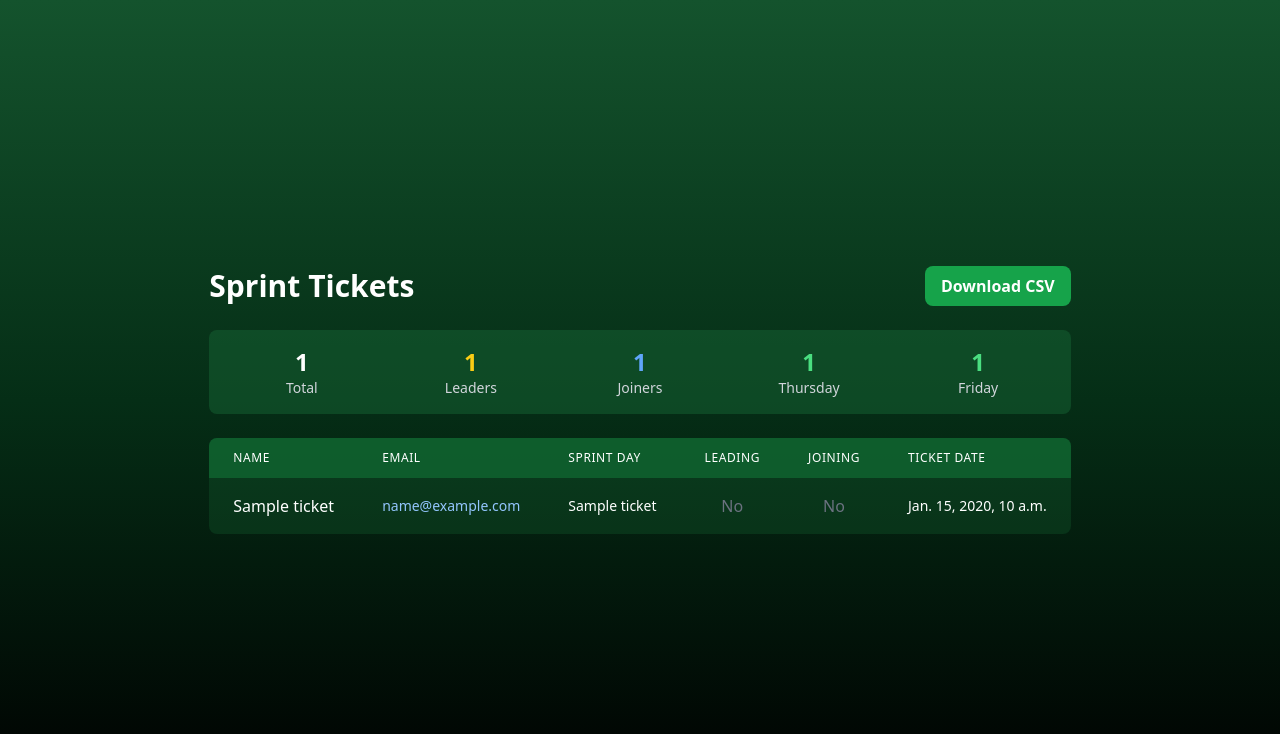
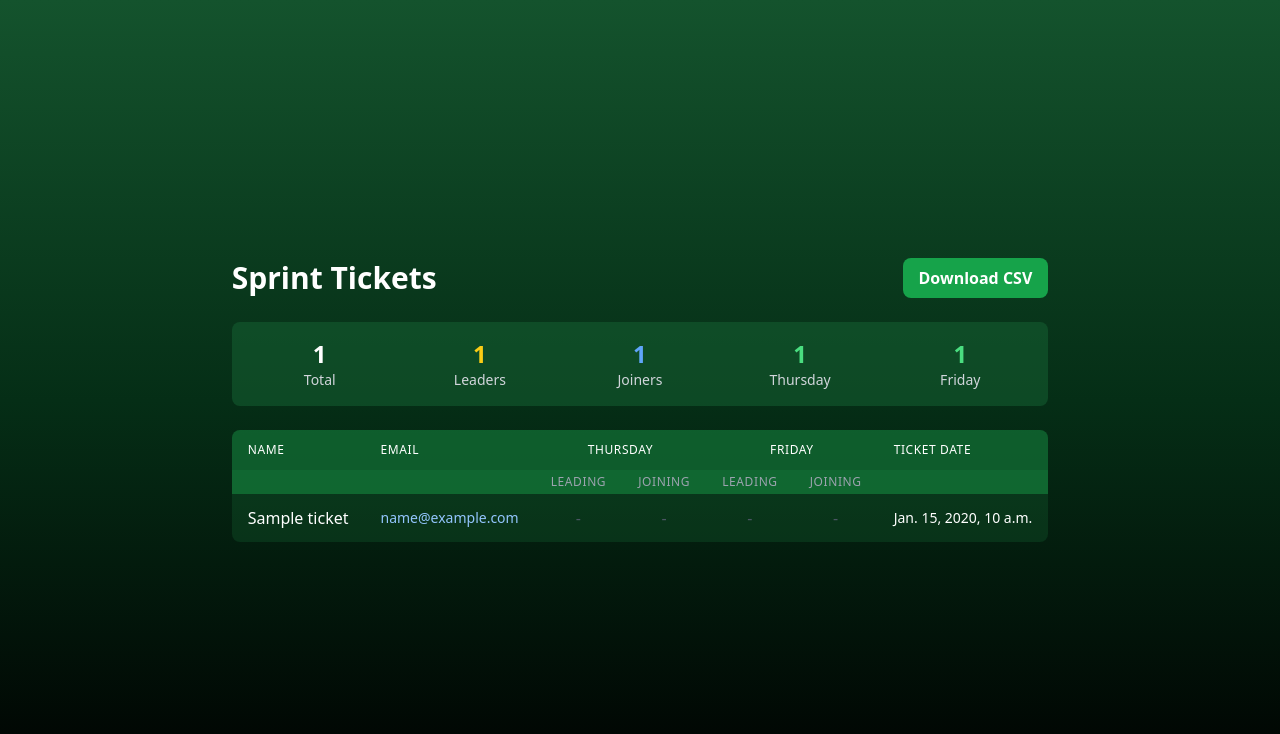
Before and after one commit to djangocon/djangoconus-automation, a Django app: template templates/titowebhooks/sprint_tickets.html in a window 1280 px wide. Shown: the top 734 px of the page. Run offline with Django 4.2, Linux system fonts and the light colour scheme; the template is opened without the code that fills it: most values are stand-ins (such as "Sample title", 1, 10 or a date in 2020); parts of the project's set-up code (start-up, migrations or seed data) failed here and were passed over; some libraries are stand-ins or nearby versions.

Commit message:
:sparkles: Consolidate sprint tickets to one row per person with Thursday/Friday columns
Deduplicate by email so each person appears once. Thursday and Friday
are now separate column groups showing Leading/Joining status for each
day. Dash shown when person isn't registered for that day. CSV export
updated to match.

```diff
--- a/templates/titowebhooks/sprint_tickets.html
+++ b/templates/titowebhooks/sprint_tickets.html
@@ -3,7 +3,7 @@
 {% block title %}Sprint Tickets - DjangoCon US Automation{% endblock %}
 
 {% block content %}
-    <div class="p-6 mx-auto max-w-6xl">
+    <div class="p-6 mx-auto max-w-7xl">
         <div class="flex justify-between items-center mb-6">
             <h1 class="text-3xl font-bold">Sprint Tickets</h1>
             <a href="?format=csv"
@@ -42,57 +42,85 @@
                 <table class="overflow-hidden w-full bg-green-800 bg-opacity-30 rounded-lg">
                     <thead class="bg-green-700 bg-opacity-50">
                         <tr>
-                            <th class="py-3 px-6 text-xs font-medium tracking-wider text-left uppercase">
+                            <th class="py-3 px-4 text-xs font-medium tracking-wider text-left uppercase">
                                 Name
                             </th>
-                            <th class="py-3 px-6 text-xs font-medium tracking-wider text-left uppercase">
+                            <th class="py-3 px-4 text-xs font-medium tracking-wider text-left uppercase">
                                 Email
                             </th>
-                            <th class="py-3 px-6 text-xs font-medium tracking-wider text-left uppercase">
-                                Sprint Day
+                            <th class="py-3 px-4 text-xs font-medium tracking-wider text-center uppercase" colspan="2">
+                                Thursday
                             </th>
-                            <th class="py-3 px-6 text-xs font-medium tracking-wider text-center uppercase">
-                                Leading
+                            <th class="py-3 px-4 text-xs font-medium tracking-wider text-center uppercase" colspan="2">
+                                Friday
                             </th>
-                            <th class="py-3 px-6 text-xs font-medium tracking-wider text-center uppercase">
-                                Joining
-                            </th>
-                            <th class="py-3 px-6 text-xs font-medium tracking-wider text-left uppercase">
+                            <th class="py-3 px-4 text-xs font-medium tracking-wider text-left uppercase">
                                 Ticket Date
                             </th>
+                        </tr>
+                        <tr class="bg-green-700 bg-opacity-30">
+                            <th colspan="2"></th>
+                            <th class="py-1 px-4 text-xs font-medium tracking-wider text-center text-gray-400 uppercase">Leading</th>
+                            <th class="py-1 px-4 text-xs font-medium tracking-wider text-center text-gray-400 uppercase">Joining</th>
+                            <th class="py-1 px-4 text-xs font-medium tracking-wider text-center text-gray-400 uppercase">Leading</th>
+                            <th class="py-1 px-4 text-xs font-medium tracking-wider text-center text-gray-400 uppercase">Joining</th>
+                            <th></th>
                         </tr>
                     </thead>
                     <tbody class="divide-y divide-green-700">
                         {% for ticket in sprint_tickets %}
                             <tr class="transition-colors hover:bg-green-700 hover:bg-opacity-30">
-                                <td class="py-4 px-6 whitespace-nowrap">
+                                <td class="py-3 px-4 whitespace-nowrap">
                                     {{ ticket.name }}
                                 </td>
-                                <td class="py-4 px-6 text-sm whitespace-nowrap">
+                                <td class="py-3 px-4 text-sm whitespace-nowrap">
                                     <span class="text-blue-300">{{ ticket.email }}</span>
                                 </td>
-                                <td class="py-4 px-6 text-sm whitespace-nowrap">
-                                    {{ ticket.release_title }}
-                                </td>
-                                <td class="py-4 px-6 text-center whitespace-nowrap">
-                                    {% if ticket.leading == "Yes" %}
-                                        <span class="inline-flex py-1 px-3 text-xs font-semibold leading-5 text-yellow-200 bg-yellow-800 rounded-full">
-                                            Yes
-                                        </span>
+                                <td class="py-3 px-4 text-center whitespace-nowrap">
+                                    {% if ticket.thursday %}
+                                        {% if ticket.thursday_leading == "Yes" %}
+                                            <span class="inline-flex py-1 px-3 text-xs font-semibold leading-5 text-yellow-200 bg-yellow-800 rounded-full">Yes</span>
+                                        {% else %}
+                                            <span class="text-gray-500">No</span>
+                                        {% endif %}
                                     {% else %}
-                                        <span class="text-gray-500">No</span>
+                                        <span class="text-gray-600">-</span>
                                     {% endif %}
                                 </td>
-                                <td class="py-4 px-6 text-center whitespace-nowrap">
-                                    {% if ticket.joining == "Yes" %}
-                                        <span class="inline-flex py-1 px-3 text-xs font-semibold leading-5 text-blue-200 bg-blue-800 rounded-full">
-                                            Yes
-                                        </span>
+                                <td class="py-3 px-4 text-center whitespace-nowrap">
+                                    {% if ticket.thursday %}
+                                        {% if ticket.thursday_joining == "Yes" %}
+                                            <span class="inline-flex py-1 px-3 text-xs font-semibold leading-5 text-blue-200 bg-blue-800 rounded-full">Yes</span>
+                                        {% else %}
+                                            <span class="text-gray-500">No</span>
+                                        {% endif %}
                                     {% else %}
-                                        <span class="text-gray-500">No</span>
+                                        <span class="text-gray-600">-</span>
                                     {% endif %}
                                 </td>
-                                <td class="py-4 px-6 text-sm whitespace-nowrap">
+                                <td class="py-3 px-4 text-center whitespace-nowrap">
+                                    {% if ticket.friday %}
+                                        {% if ticket.friday_leading == "Yes" %}
+                                            <span class="inline-flex py-1 px-3 text-xs font-semibold leading-5 text-yellow-200 bg-yellow-800 rounded-full">Yes</span>
+                                        {% else %}
+                                            <span class="text-gray-500">No</span>
+                                        {% endif %}
+                                    {% else %}
+                                        <span class="text-gray-600">-</span>
+                                    {% endif %}
+                                </td>
+                                <td class="py-3 px-4 text-center whitespace-nowrap">
+                                    {% if ticket.friday %}
+                                        {% if ticket.friday_joining == "Yes" %}
+                                            <span class="inline-flex py-1 px-3 text-xs font-semibold leading-5 text-blue-200 bg-blue-800 rounded-full">Yes</span>
+                                        {% else %}
+                                            <span class="text-gray-500">No</span>
+                                        {% endif %}
+                                    {% else %}
+                                        <span class="text-gray-600">-</span>
+                                    {% endif %}
+                                </td>
+                                <td class="py-3 px-4 text-sm whitespace-nowrap">
                                     {{ ticket.created_at }}
                                 </td>
                             </tr>
```
Also changed, not shown: titowebhooks/views.py (+65 -23 lines).
